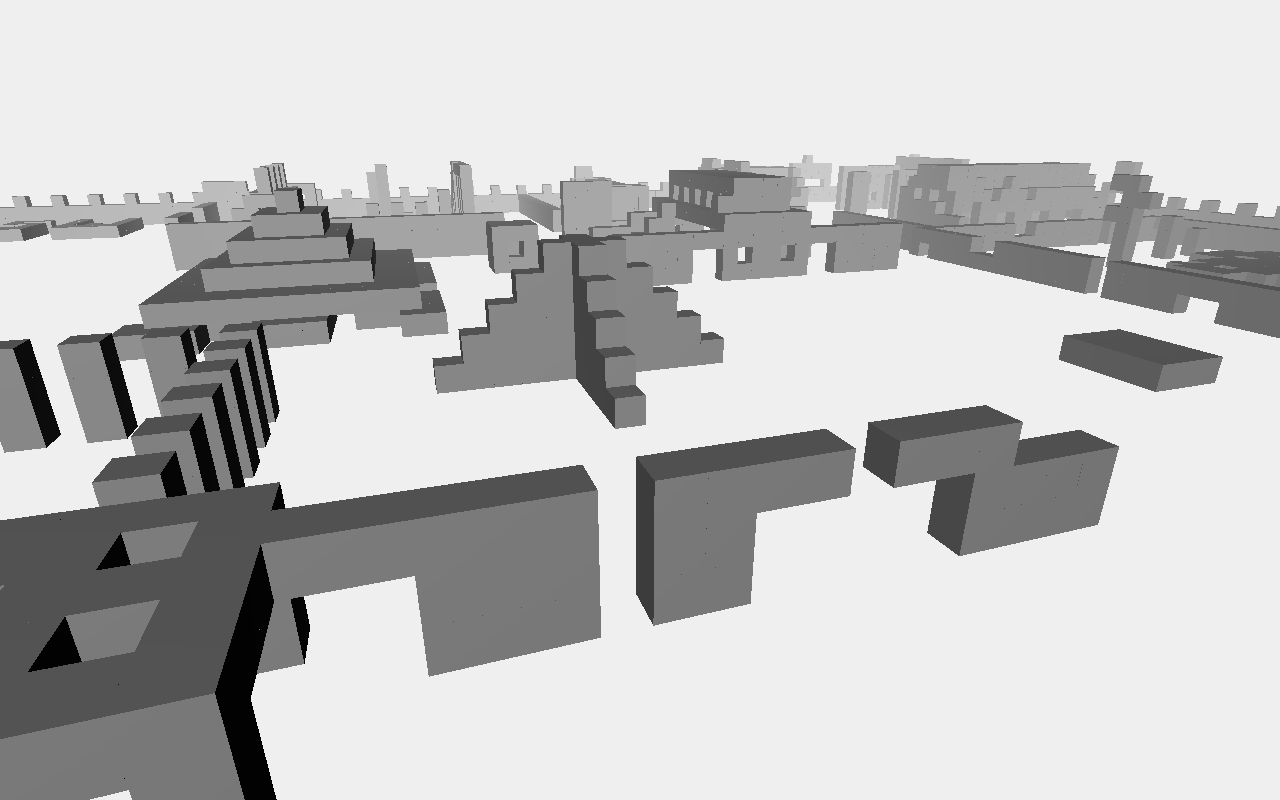
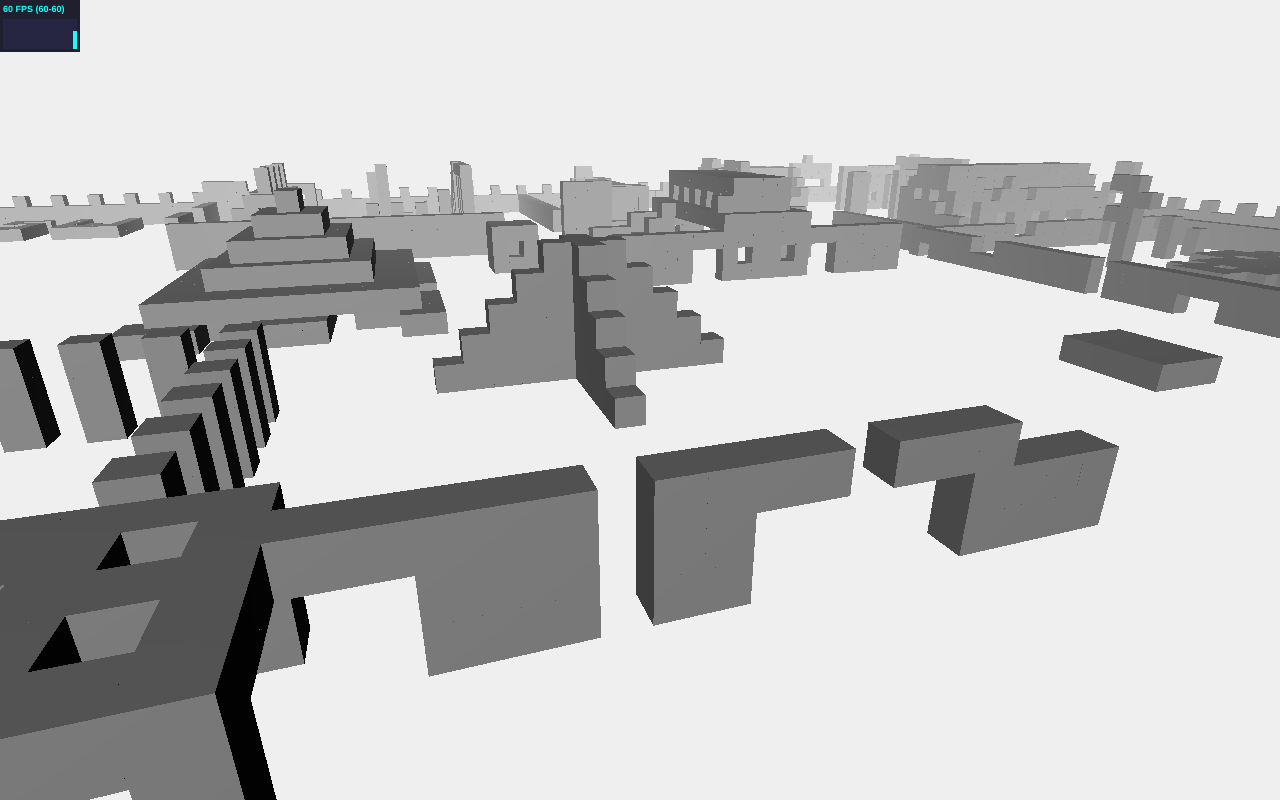
Before and after one commit to revdancatt/CAT16-ant-attack-in-js, a plain HTML site: page index.html in a window 1280 px wide. Drawn offline with Linux system fonts and the light colour scheme; animation ran at ten frames a second.

Commit message:
Add FPS display

```diff
--- a/index.html
+++ b/index.html
@@ -27,8 +27,21 @@
 	<script src="js/jquery-1.7.1.min.js"></script>
 	<script src="js/control.js"></script>
 	<script src="js/Three.js"></script>
+	<script src="js/Stats.js"></script>
 	<script>
 	    control.init();
+		var stats = new Stats();
+
+		// Align top-left
+		stats.getDomElement().style.position = 'absolute';
+		stats.getDomElement().style.left = '0px';
+		stats.getDomElement().style.top = '0px';
+
+		document.body.appendChild( stats.getDomElement() );
+
+		setInterval( function () {
+		    stats.update();
+		}, 1000 / 60 );
 	</script>
 </body>
 </html>
--- /dev/null
+++ b/js/Stats.js
@@ -0,0 +1,194 @@
+/**
+ * @author mr.doob / http://mrdoob.com/
+ */
+
+var Stats = function () {
+
+    var _container, _bar, _mode = 0, _modes = 2,
+    _frames = 0, _time = Date.now(), _timeLastFrame = _time, _timeLastSecond = _time,
+    _fps = 0, _fpsMin = 1000, _fpsMax = 0, _fpsDiv, _fpsText, _fpsGraph,
+    _fpsColors = [ [ 16, 16, 48 ], [ 0, 255, 255 ] ],
+    _ms = 0, _msMin = 1000, _msMax = 0, _msDiv, _msText, _msGraph,
+    _msColors = [ [ 16, 48, 16 ], [ 0, 255, 0 ] ];
+
+    _container = document.createElement( 'div' );
+    _container.style.cursor = 'pointer';
+    _container.style.width = '80px';
+    _container.style.opacity = '0.9';
+    _container.style.zIndex = '10001';
+    _container.addEventListener( 'mousedown', function ( event ) {
+
+        event.preventDefault();
+
+        _mode = ( _mode + 1 ) % _modes;
+
+        if ( _mode == 0 ) {
+
+            _fpsDiv.style.display = 'block';
+            _msDiv.style.display = 'none';
+
+        } else {
+
+            _fpsDiv.style.display = 'none';
+            _msDiv.style.display = 'block';
+
+        }
+
+    }, false );
+
+    // fps
+
+    _fpsDiv = document.createElement( 'div' );
+    _fpsDiv.style.textAlign = 'left';
+    _fpsDiv.style.lineHeight = '1.2em';
+    _fpsDiv.style.backgroundColor = 'rgb(' + Math.floor( _fpsColors[ 0 ][ 0 ] / 2 ) + ',' + Math.floor( _fpsColors[ 0 ][ 1 ] / 2 ) + ',' + Math.floor( _fpsColors[ 0 ][ 2 ] / 2 ) + ')';
+    _fpsDiv.style.padding = '0 0 3px 3px';
+    _container.appendChild( _fpsDiv );
+
+    _fpsText = document.createElement( 'div' );
+    _fpsText.style.fontFamily = 'Helvetica, Arial, sans-serif';
+    _fpsText.style.fontSize = '9px';
+    _fpsText.style.color = 'rgb(' + _fpsColors[ 1 ][ 0 ] + ',' + _fpsColors[ 1 ][ 1 ] + ',' + _fpsColors[ 1 ][ 2 ] + ')';
+    _fpsText.style.fontWeight = 'bold';
+    _fpsText.innerHTML = 'FPS';
+    _fpsDiv.appendChild( _fpsText );
+
+    _fpsGraph = document.createElement( 'div' );
+    _fpsGraph.style.position = 'relative';
+    _fpsGraph.style.width = '74px';
+    _fpsGraph.style.height = '30px';
+    _fpsGraph.style.backgroundColor = 'rgb(' + _fpsColors[ 1 ][ 0 ] + ',' + _fpsColors[ 1 ][ 1 ] + ',' + _fpsColors[ 1 ][ 2 ] + ')';
+    _fpsDiv.appendChild( _fpsGraph );
+
+    while ( _fpsGraph.children.length < 74 ) {
+
+        _bar = document.createElement( 'span' );
+        _bar.style.width = '1px';
+        _bar.style.height = '30px';
+        _bar.style.cssFloat = 'left';
+        _bar.style.backgroundColor = 'rgb(' + _fpsColors[ 0 ][ 0 ] + ',' + _fpsColors[ 0 ][ 1 ] + ',' + _fpsColors[ 0 ][ 2 ] + ')';
+        _fpsGraph.appendChild( _bar );
+
+    }
+
+    // ms
+
+    _msDiv = document.createElement( 'div' );
+    _msDiv.style.textAlign = 'left';
+    _msDiv.style.lineHeight = '1.2em';
+    _msDiv.style.backgroundColor = 'rgb(' + Math.floor( _msColors[ 0 ][ 0 ] / 2 ) + ',' + Math.floor( _msColors[ 0 ][ 1 ] / 2 ) + ',' + Math.floor( _msColors[ 0 ][ 2 ] / 2 ) + ')';
+    _msDiv.style.padding = '0 0 3px 3px';
+    _msDiv.style.display = 'none';
+    _container.appendChild( _msDiv );
+
+    _msText = document.createElement( 'div' );
+    _msText.style.fontFamily = 'Helvetica, Arial, sans-serif';
+    _msText.style.fontSize = '9px';
+    _msText.style.color = 'rgb(' + _msColors[ 1 ][ 0 ] + ',' + _msColors[ 1 ][ 1 ] + ',' + _msColors[ 1 ][ 2 ] + ')';
+    _msText.style.fontWeight = 'bold';
+    _msText.innerHTML = 'MS';
+    _msDiv.appendChild( _msText );
+
+    _msGraph = document.createElement( 'div' );
+    _msGraph.style.position = 'relative';
+    _msGraph.style.width = '74px';
+    _msGraph.style.height = '30px';
+    _msGraph.style.backgroundColor = 'rgb(' + _msColors[ 1 ][ 0 ] + ',' + _msColors[ 1 ][ 1 ] + ',' + _msColors[ 1 ][ 2 ] + ')';
+    _msDiv.appendChild( _msGraph );
+
+    while ( _msGraph.children.length < 74 ) {
+
+        _bar = document.createElement( 'span' );
+        _bar.style.width = '1px';
+        _bar.style.height = Math.random() * 30 + 'px';
+        _bar.style.cssFloat = 'left';
+        _bar.style.backgroundColor = 'rgb(' + _msColors[ 0 ][ 0 ] + ',' + _msColors[ 0 ][ 1 ] + ',' + _msColors[ 0 ][ 2 ] + ')';
+        _msGraph.appendChild( _bar );
+
+    }
+
+    var _updateGraph = function ( dom, value ) {
+
+        var child = dom.appendChild( dom.firstChild );
+        child.style.height = value + 'px';
+
+    }
+
+    return {
+
+        getDomElement: function () {
+
+            return _container;
+
+        },
+
+        getFps: function () {
+
+            return _fps;
+
+        },
+
+        getFpsMin: function () {
+
+            return _fpsMin;
+
+        },
+
+        getFpsMax: function () {
+
+            return _fpsMax;
+
+        },
+
+        getMs: function () {
+
+            return _ms;
+
+        },
+
+        getMsMin: function () {
+
+            return _msMin;
+
+        },
+
+        getMsMax: function () {
+
+            return _msMax;
+
+        },
+
+        update: function () {
+
+            _time = Date.now();
+
+            _ms = _time - _timeLastFrame;
+            _msMin = Math.min( _msMin, _ms );
+            _msMax = Math.max( _msMax, _ms );
+
+            _msText.textContent = _ms + ' MS (' + _msMin + '-' + _msMax + ')';
+            _updateGraph( _msGraph, Math.min( 30, 30 - ( _ms / 200 ) * 30 ) );
+
+            _timeLastFrame = _time;
+
+            _frames ++;
+
+            if ( _time > _timeLastSecond + 1000 ) {
+
+                _fps = Math.round( ( _frames * 1000 ) / ( _time - _timeLastSecond ) );
+                _fpsMin = Math.min( _fpsMin, _fps );
+                _fpsMax = Math.max( _fpsMax, _fps );
+
+                _fpsText.textContent = _fps + ' FPS (' + _fpsMin + '-' + _fpsMax + ')';
+                _updateGraph( _fpsGraph, Math.min( 30, 30 - ( _fps / 100 ) * 30 ) );
+
+                _timeLastSecond = _time;
+                _frames = 0;
+
+            }
+
+        }
+
+    };
+
+};
```
